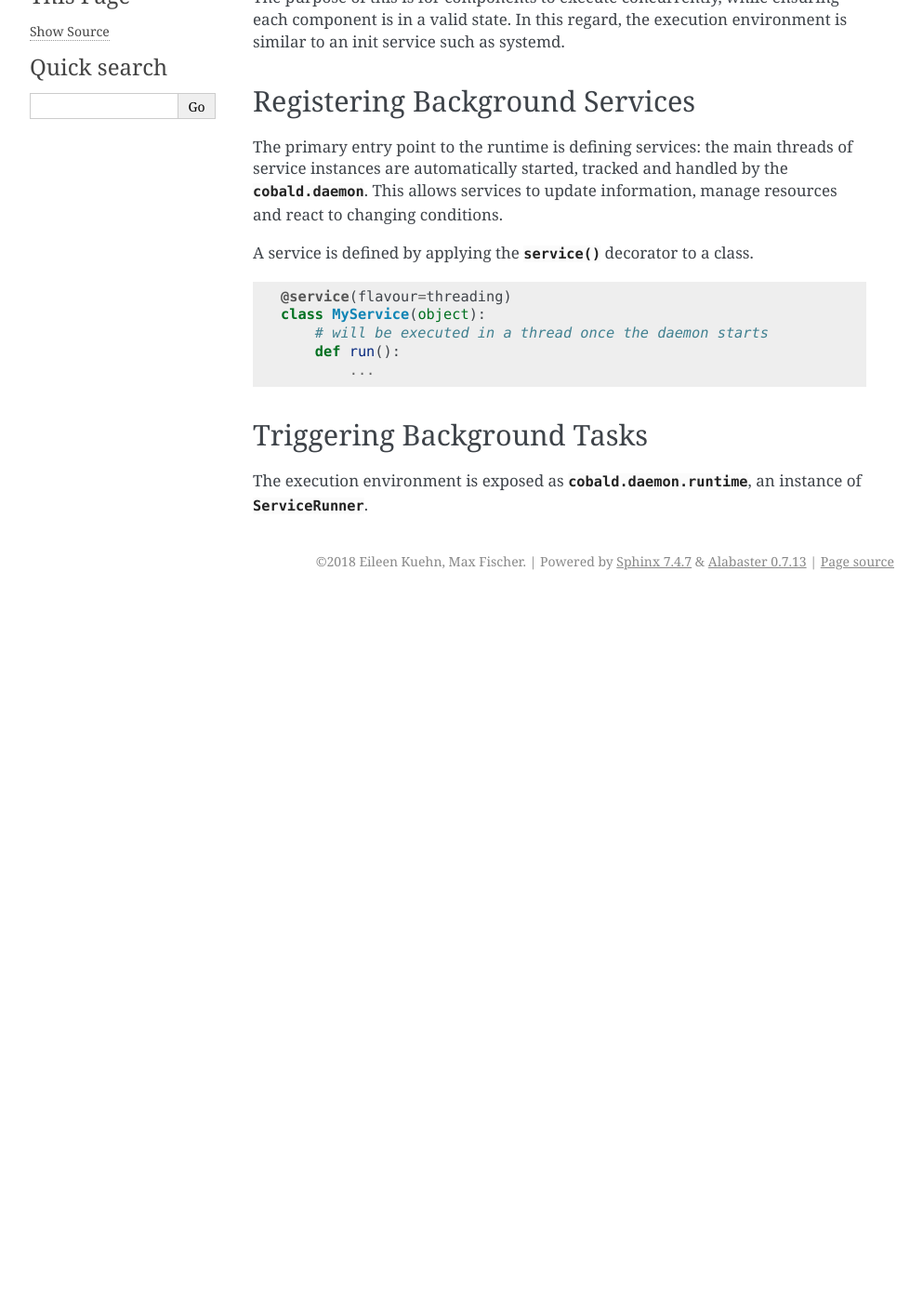
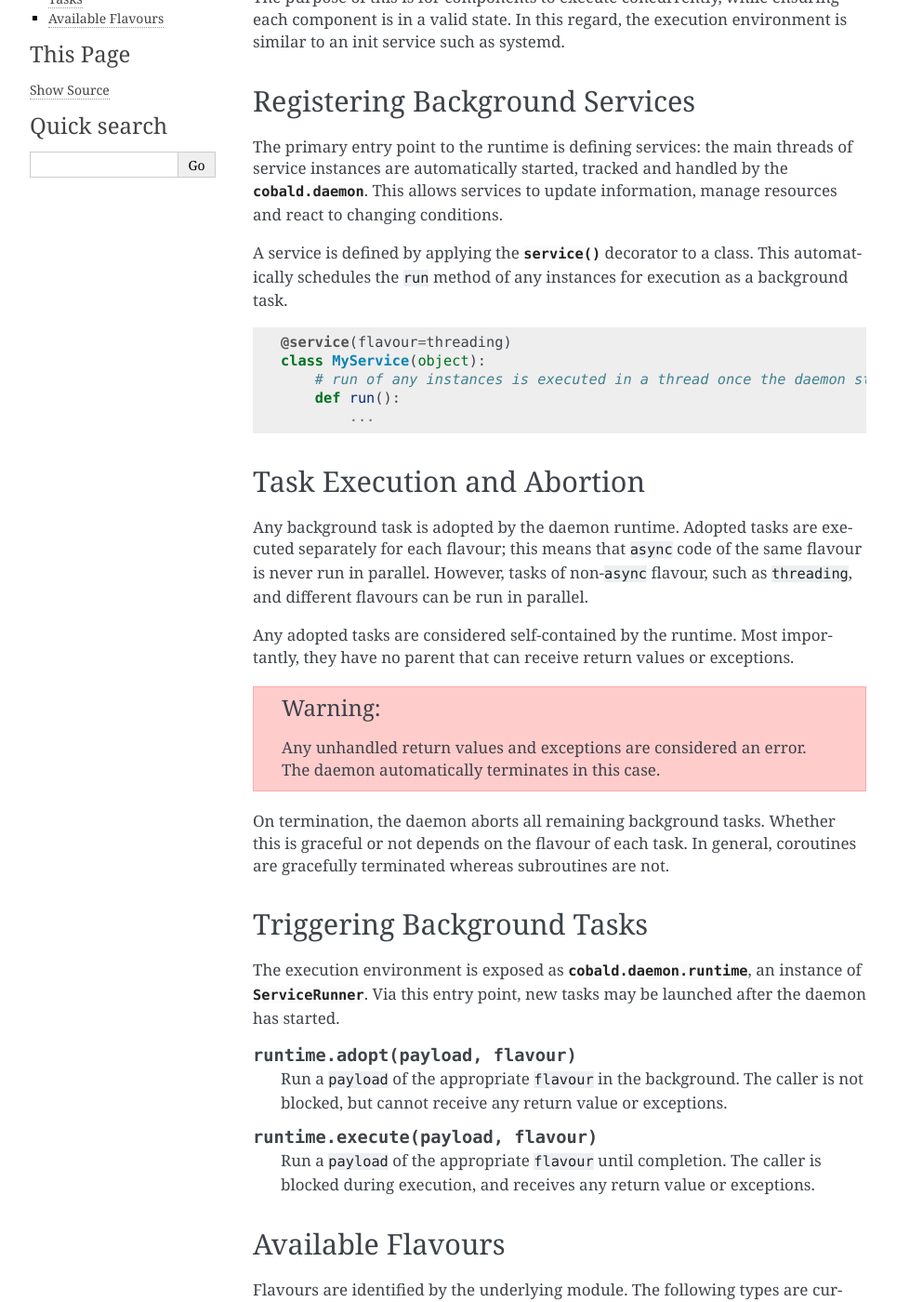
Before and after one commit to MatterMiners/cobald, a Sphinx documentation site: the page built from docs/source/daemon/runners.rst, in a window 1280 px wide and 1400 px high, scrolled down 232 px. Shown: the whole window at 93% size, without its empty margins (148-1141 px from the left). Built offline with Sphinx 7.4.7, drawn with Linux system fonts in a browser that asks for light colours; formulas are drawn with MathJax 3; before the commit the page ends 900 px from its top, so only the background shows below that; some of the changed text lies outside the part shown.

Commit message:
docs update

```diff
--- a/docs/conf.py
+++ b/docs/conf.py
@@ -165,4 +165,7 @@ texinfo_documents = [
 
 
 # Example configuration for intersphinx: refer to the Python standard library.
-intersphinx_mapping = {'https://docs.python.org/': None}
+intersphinx_mapping = {
+    "python": ('https://docs.python.org/3', None),
+    "trio": ('https://trio.readthedocs.io/en/stable', None),
+}
--- a/docs/source/api/cobald.decorator.rst
+++ b/docs/source/api/cobald.decorator.rst
@@ -15,3 +15,4 @@ Submodules
    cobald.decorator.coarser
    cobald.decorator.limiter
    cobald.decorator.logger
+   cobald.decorator.standardiser
--- a/docs/source/daemon/runners.rst
+++ b/docs/source/daemon/runners.rst
@@ -18,17 +18,68 @@ the main threads of service instances are automatically started, tracked and han
 This allows services to update information, manage resources and react to changing conditions.
 
 A service is defined by applying the :py:func:`~cobald.daemon.service.service` decorator to a class.
+This automatically schedules the ``run`` method of any instances for execution as a background task.
 
 .. code:: python
 
     @service(flavour=threading)
     class MyService(object):
-        # will be executed in a thread once the daemon starts
+        # run of any instances is executed in a thread once the daemon starts
         def run():
             ...
+
+Task Execution and Abortion
+---------------------------
+
+Any background task is adopted by the daemon runtime.
+Adopted tasks are executed separately for each flavour;
+this means that ``async`` code of the same flavour is never run in parallel.
+However, tasks of non-``async`` flavour, such as ``threading``, and different flavours can be run in parallel.
+
+Any adopted tasks are considered self-contained by the runtime.
+Most importantly, they have no parent that can receive return values or exceptions.
+
+.. warning:: Any unhandled return values and exceptions are considered an error.
+             The daemon automatically terminates in this case.
+
+On termination, the daemon aborts all remaining background tasks.
+Whether this is graceful or not depends on the flavour of each task.
+In general, coroutines are gracefully terminated whereas subroutines are not.
 
 Triggering Background Tasks
 ---------------------------
 
 The execution environment is exposed as :py:data:`cobald.daemon.runtime`,
 an instance of :py:class:`~cobald.daemon.service.ServiceRunner`.
+Via this entry point, new tasks may be launched after the daemon has started.
+
+.. describe:: runtime.adopt(payload, flavour)
+
+    Run a ``payload`` of the appropriate ``flavour`` in the background.
+    The caller is not blocked, but cannot receive any return value or exceptions.
+
+.. describe:: runtime.execute(payload, flavour)
+
+    Run a ``payload`` of the appropriate ``flavour`` until completion.
+    The caller is blocked during execution, and receives any return value or exceptions.
+
+Available Flavours
+------------------
+
+Flavours are identified by the underlying module.
+The following types are currently supported:
+
+``asnycio``
+
+    Coroutines implemented with the :py:mod:`asyncio` library.
+    Payloads are gracefully cancelled.
+
+``trio``
+
+    Coroutines implemented with the :py:mod:`trio` library.
+    Payloads are gracefully cancelled.
+
+``threading``
+
+    Subroutines implemented with the :py:mod:`threading` library.
+    Payloads run as daemons and ungracefully terminated.
```
Also changed, not shown: docs/index.rst (+37 -10 lines), docs/source/api/cobald.decorator.standardiser.rst (added, +7 -0 lines).
